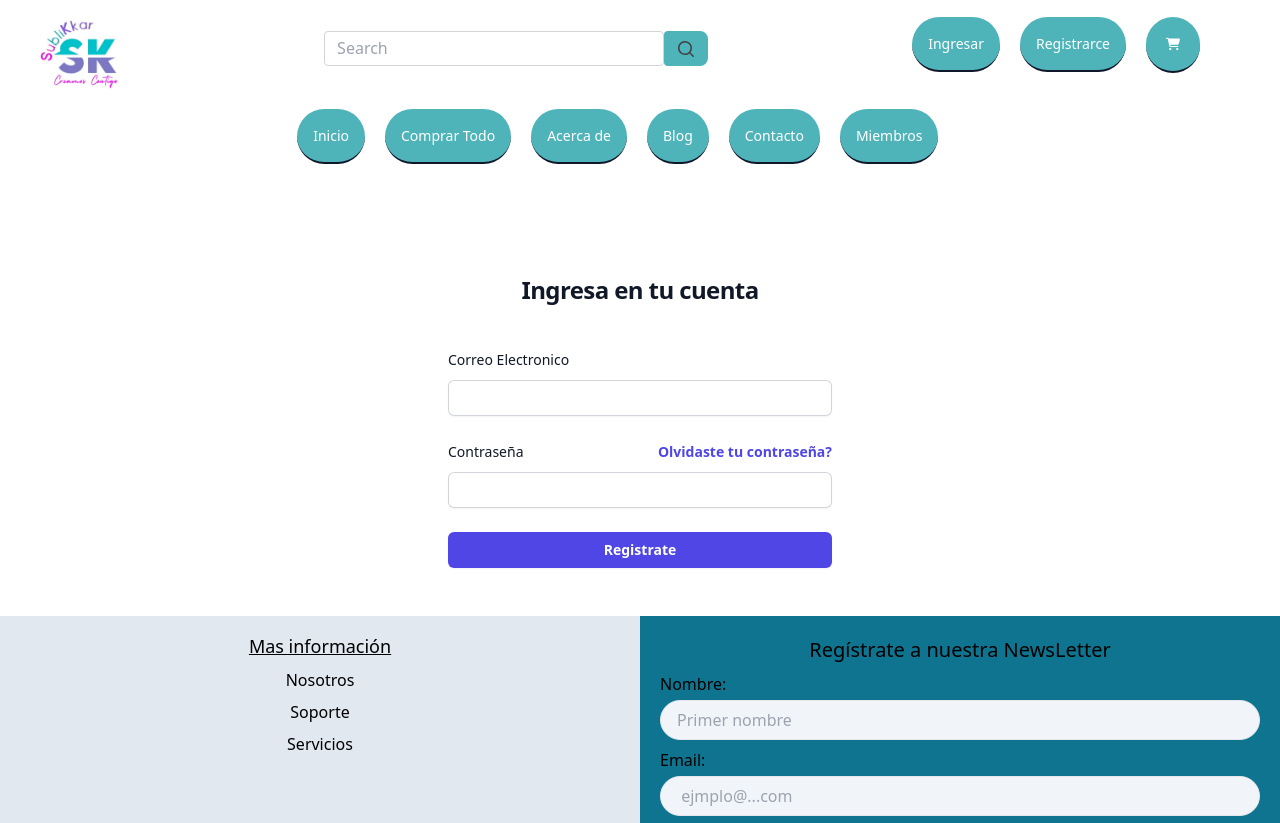
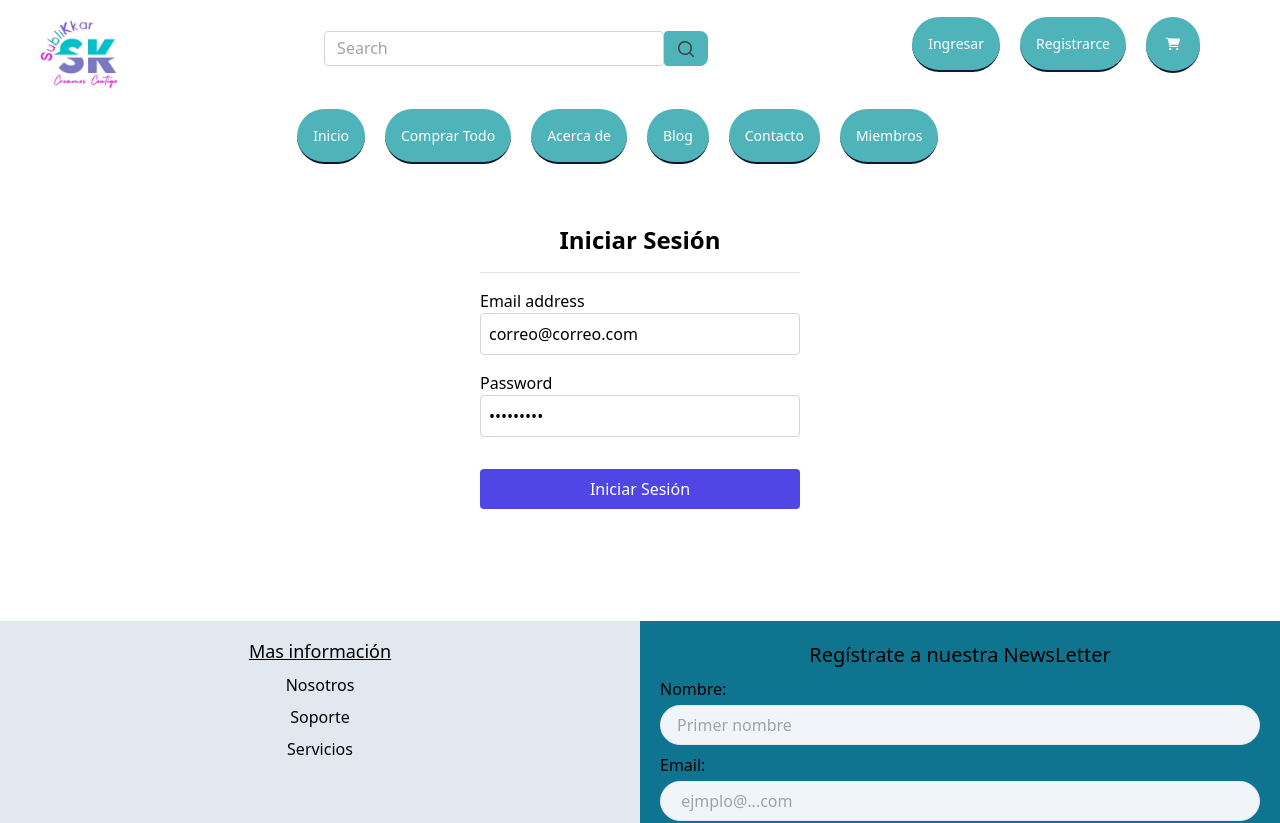
Before and after one commit to m4xcav/proyecto_final, a React (Vite) app in the folder Cliente/: page /login in a window 1280 px wide. Shown: the top 823 px of the page. Built offline with nearby package versions, Linux system fonts and the light colour scheme.

Commit message:
cambiando longinpage optimizado

```diff
--- a/Cliente/src/pages/loginPage/LoginPage.jsx
+++ b/Cliente/src/pages/loginPage/LoginPage.jsx
@@ -1,38 +1,74 @@
+import axios from 'axios'
+import { useState, useContext } from 'react'
+import { useNavigate } from 'react-router-dom'
+import { ENDPOINT } from '../../config/constants'
+// import Context from '../contexts/Context'
+
+const emailRegex = /^[A-Z0-9._%+-]+@[A-Z0-9.-]+\.[A-Z]{2,}$/i
+const initialForm = { email: 'correo@correo.com', password: '123456789' }
 
 const LoginPage = () => {
+  const navigate = useNavigate()
+  const [user, setUser] = useState(initialForm)
+  // const { setDeveloper } = useContext(Context)
+
+  const handleUser = (event) => setUser({ ...user, [event.target.name]: event.target.value })
+
+  const handleForm = (event) => {
+    event.preventDefault()
+
+    if (!user.email.trim() || !user.password.trim()) {
+      return window.alert('Email y password obligatorias.')
+    }
+
+    if (!emailRegex.test(user.email)) {
+      return window.alert('El formato del email no es correcto!')
+    }
+
+    axios.post(ENDPOINT.login, user)
+      .then(({ data }) => {
+        window.sessionStorage.setItem('token', data.token)
+        window.alert('Usuario identificado con éxito 😀.')
+        // setDeveloper({})
+        console.log(data)
+        navigate('/perfil')
+      })
+      .catch(({ response: { data } }) => {
+        console.error(data)
+        window.alert(`${data.message} 🙁.`)
+      })
+
+  }
+
   return (
-    <div class="flex min-h-full flex-col justify-center px-6 py-12 lg:px-8">
-  <div class="sm:mx-auto sm:w-full sm:max-w-sm">
-    <h2 class="mt-10 text-center text-2xl font-bold leading-9 tracking-tight text-gray-900">Ingresa en tu cuenta</h2>
+    <form onSubmit={handleForm} className='mx-auto mt-10 pb-28 w-10/12 sm:w-6/12 md:w-3/12'>
+  <h1 className='text-center text-2xl font-bold'>Iniciar Sesión</h1>
+  <hr className='my-4' />
+  <div className='mb-4'>
+    <label className='block'>Email address</label>
+    <input
+      value={user.email}
+      onChange={handleUser}
+      type='email'
+      name='email'
+      className='w-full p-2 border border-gray-300 rounded'
+      placeholder='Enter email'
+    />
   </div>
+  <div className='mb-4'>
+    <label className='block'>Password</label>
+    <input
+      value={user.password}
+      onChange={handleUser}
+      type='password'
+      name='password'
+      className='w-full p-2 border border-gray-300 rounded'
+      placeholder='Password'
+    />
+  </div>
+  <button type='submit' className='w-full p-2 bg-indigo-600 text-white  rounded mt-4'>Iniciar Sesión</button>
+</form>
 
-  <div class="mt-10 sm:mx-auto sm:w-full sm:max-w-sm">
-    <form class="space-y-6" action="#" method="POST">
-      <div>
-        <label for="email" class="block text-sm font-medium leading-6 text-gray-900">Correo Electronico</label>
-        <div class="mt-2">
-          <input id="email" name="email" type="email" autocomplete="email" required class="block w-full rounded-md border-0 py-1.5 text-gray-900 shadow-sm ring-1 ring-inset ring-gray-300 placeholder:text-gray-400 focus:ring-2 focus:ring-inset focus:ring-indigo-600 sm:text-sm sm:leading-6"/>
-        </div>
-      </div>
-
-      <div>
-        <div class="flex items-center justify-between">
-          <label for="password" class="block text-sm font-medium leading-6 text-gray-900">Contraseña</label>
-          <div class="text-sm">
-            <a href="#" class="font-semibold text-indigo-600 hover:text-indigo-500">Olvidaste tu contraseña?</a>
-          </div>
-        </div>
-        <div class="mt-2">
-          <input id="password" name="password" type="password" autocomplete="current-password" required class="block w-full rounded-md border-0 py-1.5 text-gray-900 shadow-sm ring-1 ring-inset ring-gray-300 placeholder:text-gray-400 focus:ring-2 focus:ring-inset focus:ring-indigo-600 sm:text-sm sm:leading-6"/>
-        </div>
-      </div>
-
-      <div>
-        <button type="submit" class="flex w-full justify-center rounded-md bg-indigo-600 px-3 py-1.5 text-sm font-semibold leading-6 text-white shadow-sm hover:bg-indigo-500 focus-visible:outline focus-visible:outline-2 focus-visible:outline-offset-2 focus-visible:outline-indigo-600">Registrate</button>
-      </div>
-    </form>
-  </div>
-</div>
   )
 }
 
```
